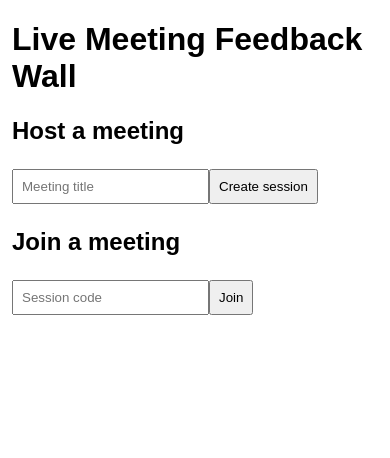
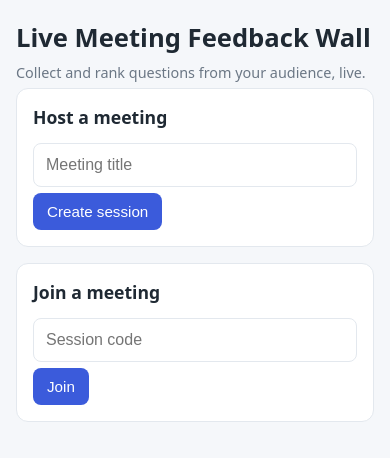
Before and after one commit to ManujaAdhikari/Live-meeting-feedback-wall, a React (Vite) app in the folder client/: page / in a window 390 px wide. Shown: the top 458 px of the page. Built offline with nearby package versions, Linux system fonts and the light colour scheme; no server answers.

Commit message:
style:basic mobile-first styling and remove text page

```diff
--- a/client/src/index.css
+++ b/client/src/index.css
@@ -1,2 +1,22 @@
-body { font-family: sans-serif; max-width: 600px; margin: 20px auto; padding: 0 12px; }
-input, button { padding: 8px; margin: 4px 0; }
+:root { --ink:#1f2933; --muted:#6b7785; --line:#e3e8ee; --brand:#3b5bdb; --bg:#f5f7fa; }
+* { box-sizing: border-box; }
+body { margin: 0; background: var(--bg); color: var(--ink); font-family: system-ui, sans-serif; }
+#root { max-width: 640px; margin: 0 auto; padding: 20px 16px 48px; }
+
+h1 { font-size: 1.6rem; margin: 0 0 8px; }
+h2 { font-size: 1.1rem; margin: 0 0 8px; }
+p { margin: 6px 0; }
+.muted { color: var(--muted); font-size: 0.9rem; word-break: break-all; }
+
+.card { background: #fff; border: 1px solid var(--line); border-radius: 12px; padding: 16px; margin-bottom: 16px; }
+
+input { width: 100%; padding: 12px; font-size: 1rem; border: 1px solid var(--line); border-radius: 8px; margin: 6px 0; }
+button { padding: 10px 14px; font-size: 0.95rem; border: 0; border-radius: 8px; background: var(--brand); color: #fff; cursor: pointer; }
+button.secondary { background: #eef1f6; color: var(--ink); }
+button:disabled { background: #d5dae1; color: #8a94a0; cursor: default; }
+
+ul, ol { list-style: none; padding: 0; margin: 0; }
+li { background: #fff; border: 1px solid var(--line); border-radius: 12px; padding: 12px 14px; margin-bottom: 10px; display: flex; justify-content: space-between; align-items: center; gap: 12px; flex-wrap: wrap; }
+.votes { color: var(--muted); font-size: 0.85rem; }
+.actions { display: flex; gap: 6px; }
+.answered { opacity: 0.6; }
--- a/client/src/pages/home.jsx
+++ b/client/src/pages/home.jsx
@@ -24,26 +24,23 @@ export default function Home() {
     if (!code.trim()) return;
     navigate(`/join/${code.trim().toUpperCase()}`);
   }
-
   return (
     <div>
       <h1>Live Meeting Feedback Wall</h1>
+      <p className="muted">Collect and rank questions from your audience, live.</p>
 
-      <h2>Host a meeting</h2>
-      <input
-        value={title}
-        onChange={(e) => setTitle(e.target.value)}
-        placeholder="Meeting title"
-      />
-      <button onClick={createSession}>Create session</button>
+      <div className="card">
+        <h2>Host a meeting</h2>
+        <input value={title} onChange={(e) => setTitle(e.target.value)} placeholder="Meeting title" />
+        <button onClick={createSession}>Create session</button>
+      </div>
 
-      <h2>Join a meeting</h2>
-      <input
-        value={code}
-        onChange={(e) => setCode(e.target.value)}
-        placeholder="Session code"
-      />
-      <button onClick={joinSession}>Join</button>
+      <div className="card">
+        <h2>Join a meeting</h2>
+        <input value={code} onChange={(e) => setCode(e.target.value)} placeholder="Session code" />
+        <button onClick={joinSession}>Join</button>
+      </div>
     </div>
   );
+
 }
--- a/client/src/pages/host.jsx
+++ b/client/src/pages/host.jsx
@@ -45,31 +45,36 @@ export default function Host() {
   const sorted = [...questions].sort(
     (a, b) => (a.status === "answered") - (b.status === "answered") || b.votes - a.votes
   );
-
   return (
     <div>
       <h1>{title}</h1>
-      {!hostKey && <p>View only. Open this page in the browser that created the session to manage questions.</p>}
-      <p>Session code: <b>{code}</b></p>
-      <p>Share this link: {joinLink}</p>
-      <QRCodeSVG value={joinLink} size={160} />
+      {!hostKey && <p className="muted">View only. Open this page in the browser that created the session to manage questions.</p>}
+
+      <div className="card">
+        <p>Session code: <b>{code}</b></p>
+        <p className="muted">{joinLink}</p>
+        <QRCodeSVG value={joinLink} size={160} />
+      </div>
 
       <h2>Questions ({questions.length})</h2>
-      {sorted.length === 0 && <p>No questions yet.</p>}
+      {sorted.length === 0 && <p className="muted">No questions yet.</p>}
       <ol>
         {sorted.map((q) => (
           <li key={q._id} style={{ opacity: q.status === "hidden" ? 0.4 : 1 }}>
-            {q.status === "answered" && "[Answered] "}
-            {q.text} ({q.votes} votes){" "}
+            <div>
+              {q.status === "answered" && "[Answered] "}
+              {q.text}
+              <div className="votes">{q.votes} votes</div>
+            </div>
             {hostKey && (
-              <>
-                <button onClick={() => setStatus(q._id, q.status === "answered" ? "visible" : "answered")}>
-                  {q.status === "answered" ? "Unmark" : "Mark answered"}
+              <div className="actions">
+                <button className="secondary" onClick={() => setStatus(q._id, q.status === "answered" ? "visible" : "answered")}>
+                  {q.status === "answered" ? "Unmark" : "Answered"}
                 </button>
-                <button onClick={() => setStatus(q._id, q.status === "hidden" ? "visible" : "hidden")}>
+                <button className="secondary" onClick={() => setStatus(q._id, q.status === "hidden" ? "visible" : "hidden")}>
                   {q.status === "hidden" ? "Show" : "Hide"}
                 </button>
-              </>
+              </div>
             )}
           </li>
         ))}
--- a/client/src/pages/join.jsx
+++ b/client/src/pages/join.jsx
@@ -56,22 +56,27 @@ export default function Join() {
   return (
     <div>
       <h1>{title}</h1>
-      <p>Session code: {code}</p>
+      <p className="muted">Session code: {code}</p>
 
+      <div className="card">
         <input
           value={text}
           onChange={(e) => setText(e.target.value)}
           placeholder="Type your question"
-        maxlength={200}
+          maxLength={200}
         />
-      <button onClick={sendQuestion}>Send</button>
+        <button onClick={sendQuestion}>Send question</button>
+      </div>
 
       <ul>
         {sorted.map((q) => (
-          <li key={q._id}>
+          <li key={q._id} className={q.status === "answered" ? "answered" : ""}>
+            <div>
               {q.status === "answered" && "[Answered] "}
-            {q.text} ({q.votes} votes){" "}
-            <button onClick={() => upvote(q._id)}disabled={q.voters?.includes(clientId)}>
+              {q.text}
+              <div className="votes">{q.votes} votes</div>
+            </div>
+            <button onClick={() => upvote(q._id)} disabled={q.voters?.includes(clientId)}>
               {q.voters?.includes(clientId) ? "Voted" : "Upvote"}
             </button>
           </li>
```
Also changed, not shown: 1 other file (tests, documents, lock files or other folders). Lines whose indentation alone changed are shown as unchanged.
